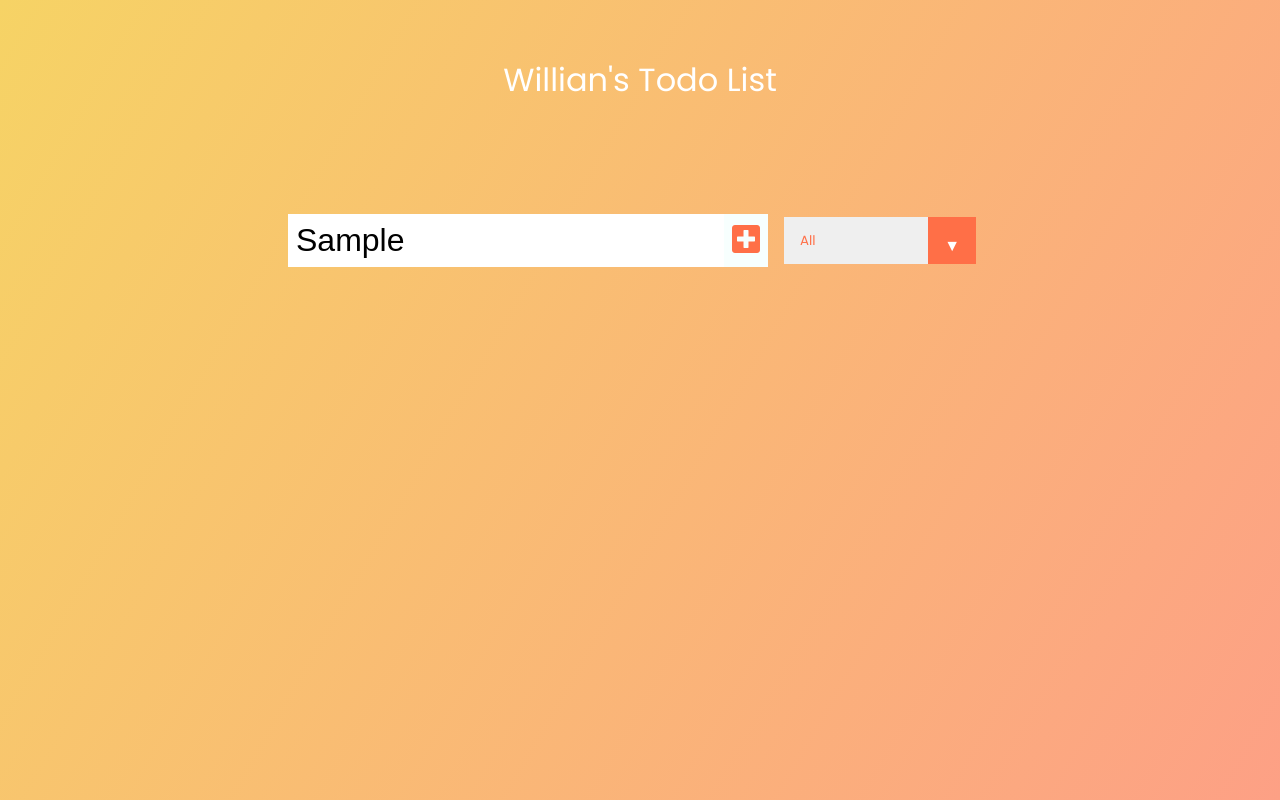
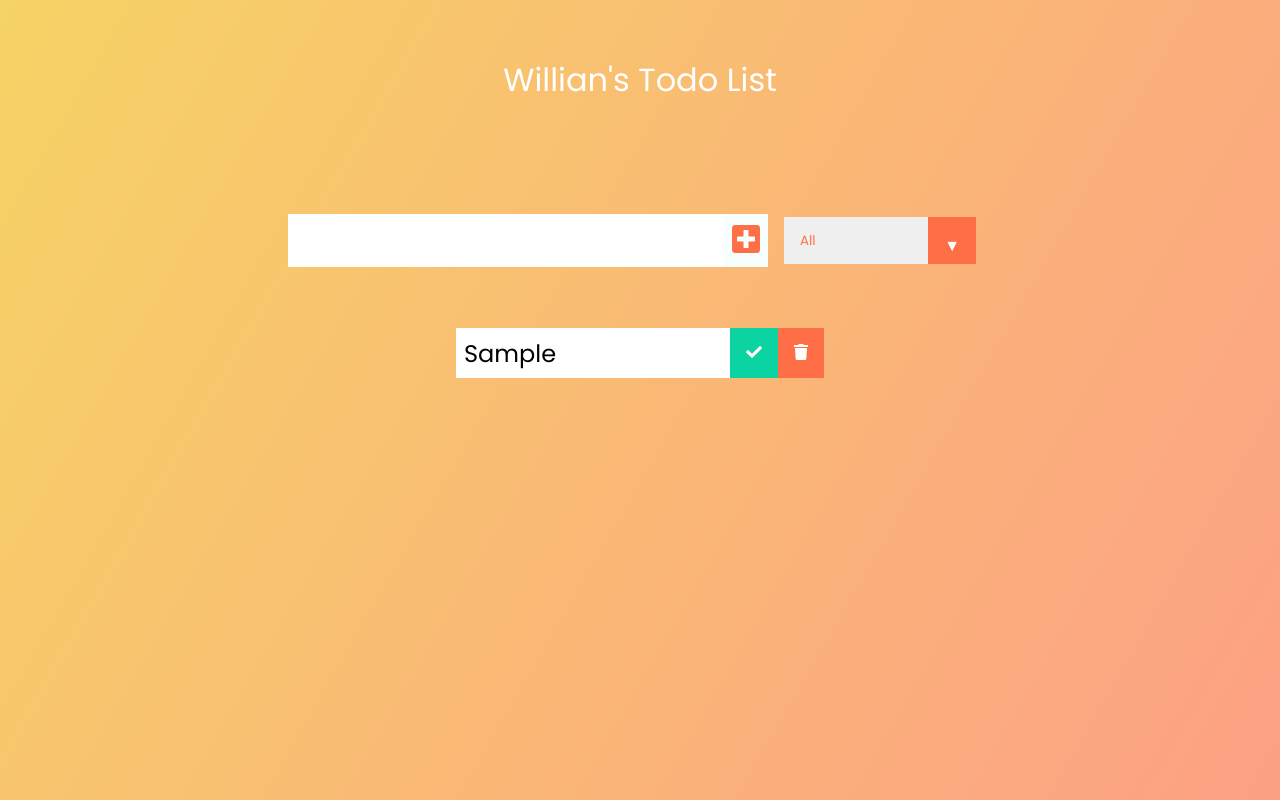
Before and after one commit to WillianWCR/ToDo-Test, a React (Create React App) app: page / in a window 1280 px wide. Both pictures are taken after typing "Sample" into the empty fields and a click on the button 746 px from the left and 240 px from the top of the page. Built offline with nearby package versions, Linux system fonts and the light colour scheme.

Commit message:
Added Todo Items

```diff
--- a/src/App.js
+++ b/src/App.js
@@ -13,8 +13,8 @@ function App() {
   return (
     <div className="App">
       <header>Willian's Todo List</header>
-      <Form todos={todos} setTodos={setTodos} setInputText={ setInputText } />
-      <TodoList />
+      <Form inputText={inputText} todos={todos} setTodos={setTodos} setInputText={ setInputText } />
+      <TodoList todos={ todos }/>
     </div>
   );
 }
--- a/src/components/Form.js
+++ b/src/components/Form.js
@@ -1,6 +1,6 @@
 import React from 'react';
 
-const Form = ({ setInputText, setTodos, todos }) => {
+const Form = ({ setInputText, setTodos, todos, inputText }) => {
 
     const inputTextHandler = (evt) => {
         console.log(evt.target.value);
@@ -10,13 +10,18 @@ const Form = ({ setInputText, setTodos, todos }) => {
     const submitTodoHandler = (evt) => {
         evt.preventDefault();
         setTodos([
-            ...todos
+            ...todos, {
+                text: inputText,
+                completed: false,
+                id: Math.random() * 1000
+            }
         ]);
+        setInputText('');
     }
 
     return(
         <form>
-            <input onChange={ inputTextHandler } type="text" className="todo-input" />
+            <input value={ inputText } onChange={ inputTextHandler } type="text" className="todo-input" />
             <button onClick={ submitTodoHandler } className="todo-button" type="submit">
                 <i className="fas fa-plus-square"></i>
             </button>
--- /dev/null
+++ b/src/components/Todo.js
@@ -0,0 +1,19 @@
+import React from 'react';
+
+const Todo = ({todo}) => {
+    return(
+        <div className="todo">
+            <li className="todo-item">
+                {todo.text}
+            </li>
+            <button className='complete-btn'>
+                <i className='fas fa-check'></i>
+            </button>
+            <button className='trash-btn'>
+                <i className='fas fa-trash'></i>
+            </button>
+        </div>
+    );
+};
+
+export default Todo;
--- a/src/components/TodoList.js
+++ b/src/components/TodoList.js
@@ -1,9 +1,17 @@
 import React from 'react';
 
-const TodoList = () => {
+// Import components
+import Todo from './Todo';
+
+const TodoList = ({todos}) => {
+
     return (
         <div className="todo-container">
-            <ul className="todo-list"></ul>
+            <ul className="todo-list">
+                {todos.map(todo => (
+                    <Todo key={todo.id} todo={todo}/>
+                ))}
+            </ul>
         </div>
     )
 };
```
